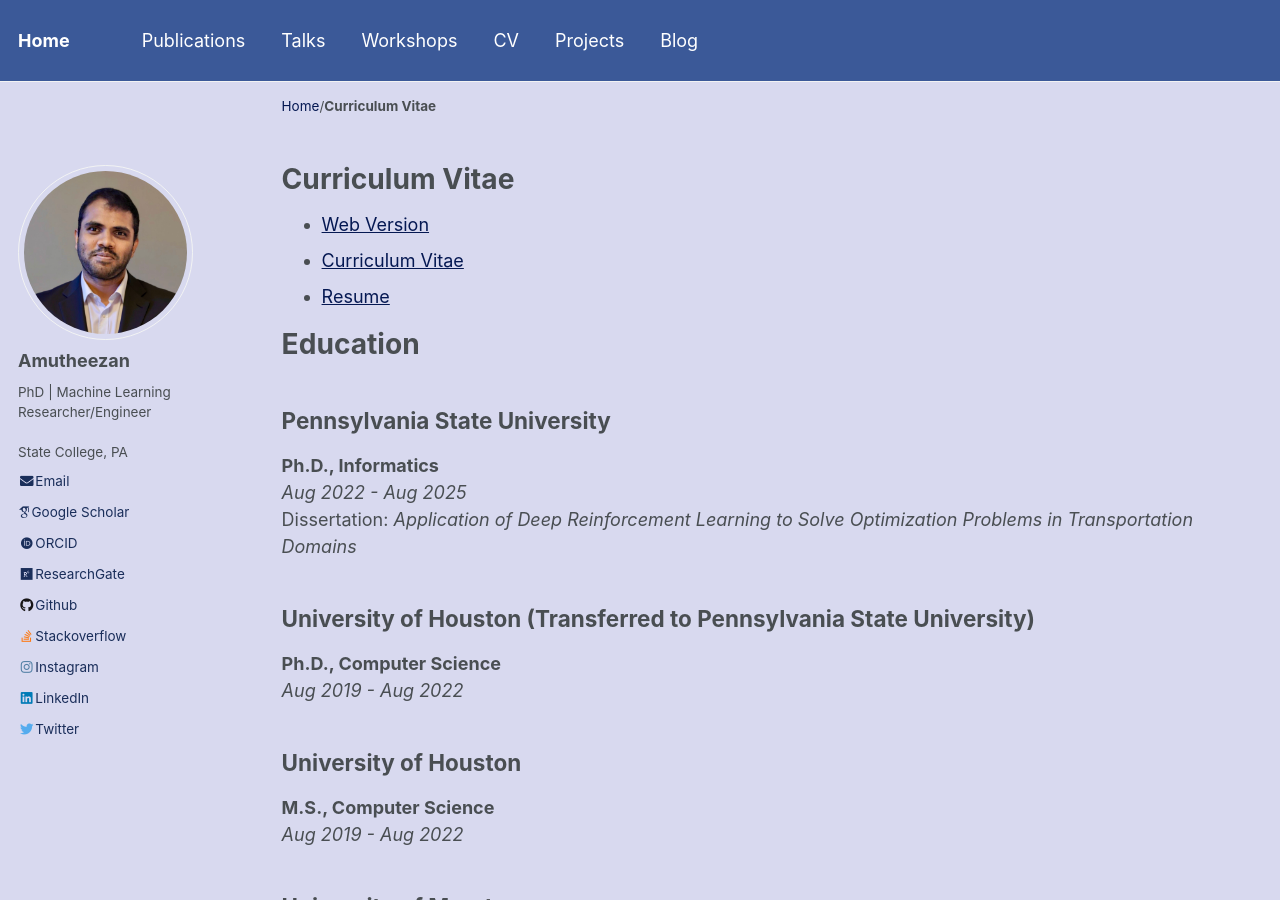
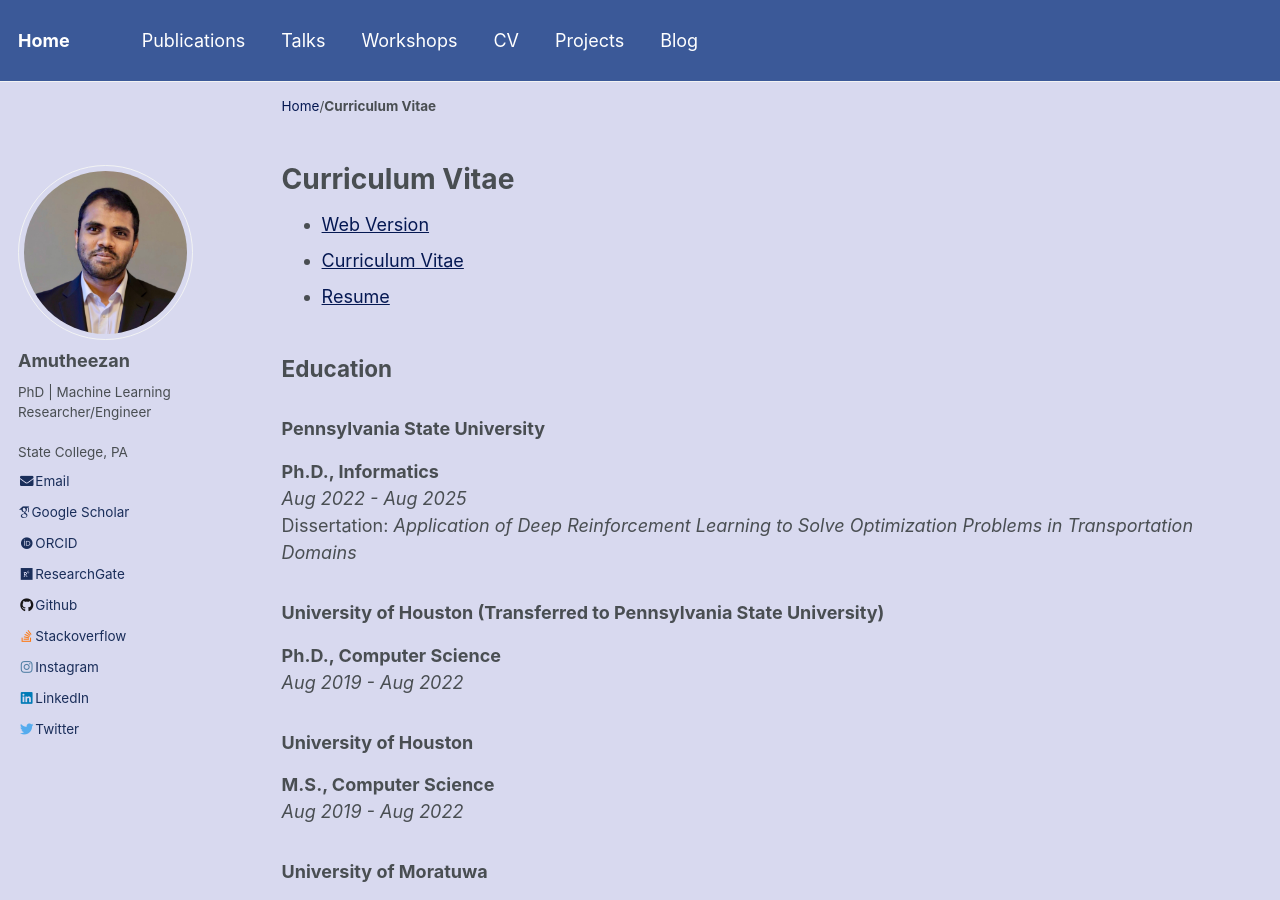
Before and after one commit to Amutheezan/amutheezan.github.io, a Jekyll site: the page built from _pages/cv.md, in a window 1280 px wide and 900 px high. Built offline with Jekyll 4.4.1, drawn with Linux system fonts in a browser that asks for light colours; some web fonts are replaced.

Commit message:
Update CV formatting and section headers

```diff
--- a/_pages/cv.md
+++ b/_pages/cv.md
@@ -13,33 +13,33 @@ redirect_from:
 * [Curriculum Vitae](https://amutheezan.com/files/Amutheezan%20Curriculum%20Vitae.pdf)
 * [Resume](https://Amutheezan.com/files/AmutheezanResume.pdf)
 
-# Education
+## Education
 
-## Pennsylvania State University
+### Pennsylvania State University
 **Ph.D., Informatics**
 *Aug 2022 - Aug 2025*
 Dissertation: *Application of Deep Reinforcement Learning to Solve Optimization Problems in Transportation Domains*
 
-## University of Houston (Transferred to Pennsylvania State University)
+### University of Houston (Transferred to Pennsylvania State University)
 **Ph.D., Computer Science**
 *Aug 2019 - Aug 2022*
 
-## University of Houston
+### University of Houston
 **M.S., Computer Science**
 *Aug 2019 - Aug 2022*
 
-## University of Moratuwa
+### University of Moratuwa
 **B.S. (Hons) Engineering, Computer Science and Engineering**
 *Jan 2014 - Jan 2018*
 Final Year Project: *Sentimental Analysis of Twitter using Semi-Supervised Approaches*
 
-# Research Interests
+## Research Interests
 - Reinforcement Learning
 - Optimization
 - Operations Research
 - Cyber-Physical Systems
 
-# Skills
+## Skills
 
 **Languages:** Python, C/C++, Java
 **AI/ML Libraries:** PyTorch, TensorFlow, Keras, Hugging Face, Scikit-learn
@@ -49,9 +49,9 @@ Final Year Project: *Sentimental Analysis of Twitter using Semi-Supervised Appro
 **Databases:** SQLite, MySQL, OracleDB, MongoDB
 **Deployment & DevOps:** Git, Docker, AWS (SageMaker, EC2, Lambda, S3)
 
-# Research Experience
+## Research Experience
 
-## Pennsylvania State University
+### Pennsylvania State University
 **Graduate Research Assistant, Applied Artificial Intelligence Lab**
 *Aug 2022 - May 2025*
 
@@ -61,7 +61,7 @@ Final Year Project: *Sentimental Analysis of Twitter using Semi-Supervised Appro
 - Proposed artificial intelligence–based solutions to tackle challenging real-world problems and successfully deployed them in relevant industries.
 - Published research findings in AI/ML conferences (ICML) and assisted in preparing slides for presenting results at DOE and NSF meetings.
 
-## The University of Houston
+### The University of Houston
 **Graduate Research Assistant, Resilient Networks and Systems Lab**
 *Sep 2019 - Aug 2022*
 
@@ -71,9 +71,9 @@ Final Year Project: *Sentimental Analysis of Twitter using Semi-Supervised Appro
 - Applied AI-based solution approaches to real-world problems and successfully deployed them in relevant industries.
 - Published research findings in AI conferences (AAAI, IJCAI) and assisted in preparing slides for DOE and NSF presentations.
 
-# Software Engineering Experience
+## Software Engineering Experience
 
-## LSEG Technology
+### LSEG Technology
 **Software Engineer, Post Trade Team**
 *Jan 2018 - Jul 2019*
 
@@ -87,7 +87,7 @@ Final Year Project: *Sentimental Analysis of Twitter using Semi-Supervised Appro
 - Participated in professional training programs conducted by Millennium IT Software and Post Trade Team.
 - Worked on front-end development for both product and solution, including enhancements, bug fixing, merging, and introducing new features.
 
-## WSO2 Lanka PVT Ltd
+### WSO2 Lanka PVT Ltd
 **Software Engineering Intern, Data Analytics Team**
 *Jul 2016 – Dec 2016*
 
@@ -101,26 +101,26 @@ Final Year Project: *Sentimental Analysis of Twitter using Semi-Supervised Appro
 - Attended workshops and gained hands-on experience with Git, MSF4J (Microservices for Java), and WSO2 product architecture for enterprise middleware solutions.
 
 
-Projects
-======
+## Projects
+
   <ul>{% for post in site.projects reversed %}
     {% include archive-single-cv.html %}
   {% endfor %}</ul>
 
-Publications
-======
+## Publications
+
   <ul>{% for post in site.publications reversed %}
     {% include archive-single-cv.html %}
   {% endfor %}</ul>
 
-Workshops
-======
+## Workshops
+
   <ul>{% for post in site.workshops reversed %}
     {% include archive-single-cv.html %}
   {% endfor %}</ul>
 
-Talks
-======
+## Talks
+
   <ul>{% for post in site.talks reversed %}
     {% include archive-single-talk-cv.html %}
   {% endfor %}</ul>
```
